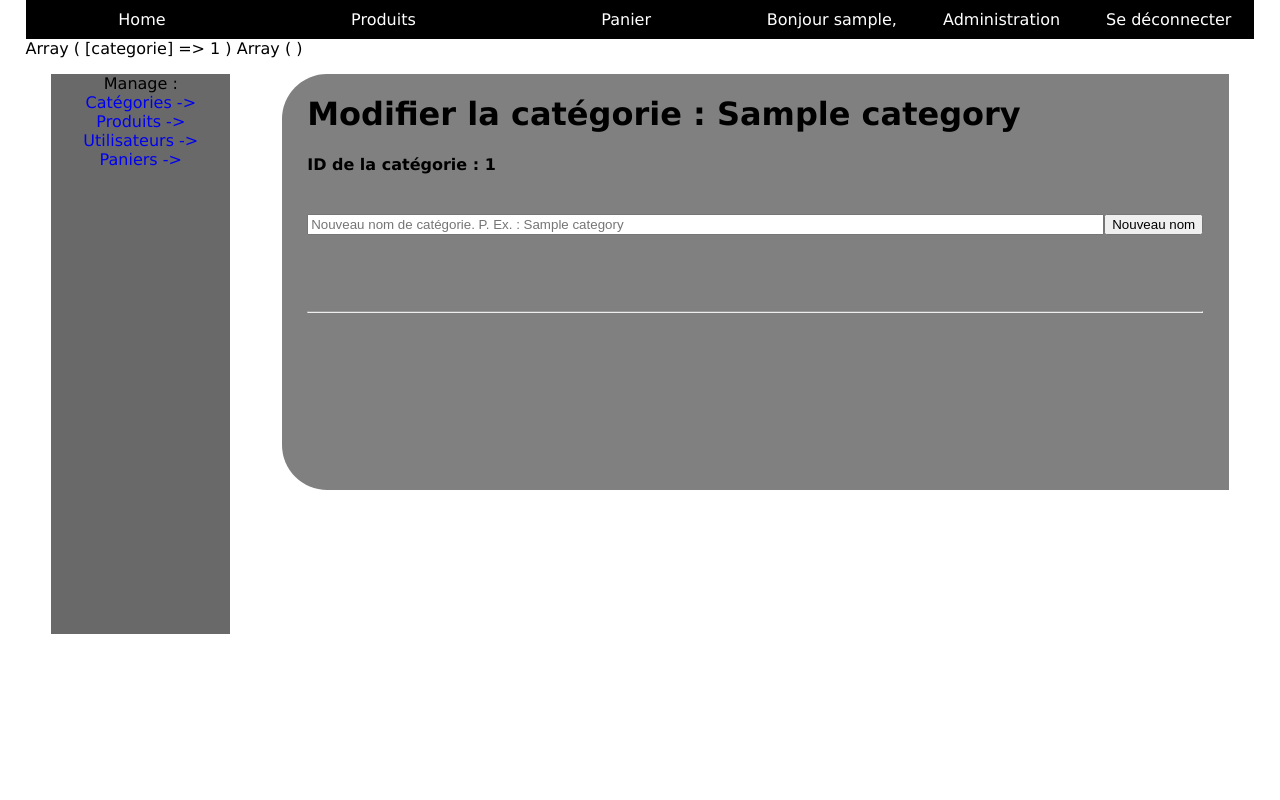
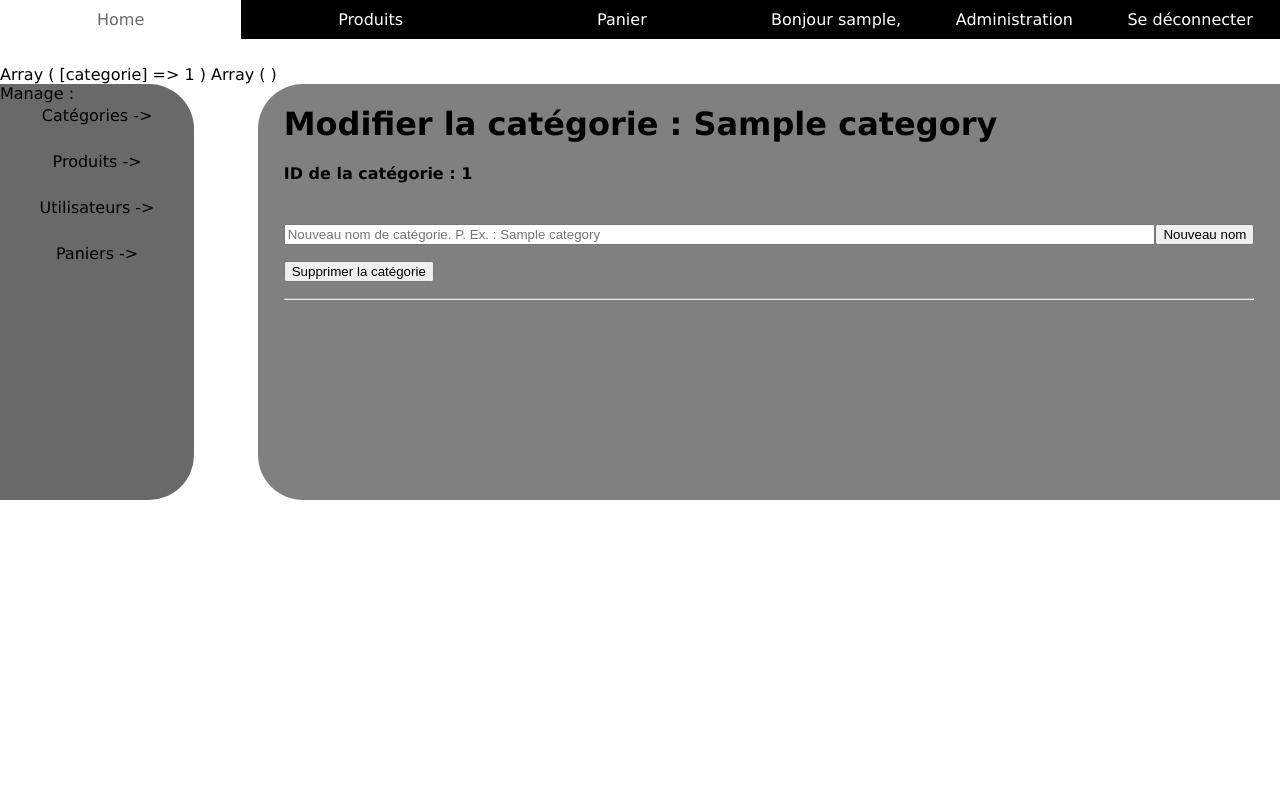
Before and after one commit to anlerandy/ft_minishop, a PHP site: page /includes/admin/?categorie=1 in a window 1280 px wide. Run offline with PHP 8.4, Linux system fonts and the light colour scheme; the visitor is signed in with stand-in values (Sample User, id 1); tables that the repository leaves empty or names only in its code hold one stand-in row (values such as "Sample post").

Commit message:
Mise à jour des commades product. Prépartion des boutons d'utilisation admin.

```diff
--- a/css/default.css
+++ b/css/default.css
@@ -7,8 +7,6 @@ body
 {
 	margin:0;
 	padding:0;
-	margin-left:2vw;
-	margin-right:2vw;
 }
 
 a
@@ -41,7 +39,6 @@ a:hover
 	color:dimgray;
 	background:white;
 }
-
 
 nav form{
 	margin: 5px;
@@ -79,6 +76,7 @@ nav
 {
 	display:flex;
 	background:black;
+	margin-bottom:2%;
 	flex-wrap:wrap;
 }
 
@@ -92,18 +90,17 @@ nav
 
 #sidebar
 {
-	margin : 2vh 2vw;
-	height:70vh;
+	height:auto;
 	width:20vw;
-	text-align:center;
 	background : dimgrey;
-}
+	border-radius:0 45px 45px 0;
+}	#sidebar a {padding:2%;flex-direction: column;display:flex;flex:auto;color:black;}
 
 #frame
 {
-	margin : 2vh 2vw;
 	height:52vh;
 	width:100vw;
+	margin-left:5vw;
 	background: grey;
 	padding-left : 2vw;
 	padding-right : 2vw;
@@ -113,9 +110,16 @@ nav
 
 #container
 {
-	height:50%;
 	background: grey;
-} #container img {max-width: 300px;max-height: 300px;}
+} #container img {max-width: 200px;max-height: 200px;}
+
+#prod_container
+{
+	display: flex;
+	flex-direction: row;
+	justify-content: center;
+	align-items: center;
+}
 
 #wrap
 {
--- a/includes/admin/index.php
+++ b/includes/admin/index.php
@@ -48,14 +48,34 @@ header('Location: /includes/_install.php');
 				<?php
 
 				// Vérification des arrays pour set une page grâce aux fonctions.
-				if (isset($_GET['p']) || isset($_GET['categorie']))
+				if (isset($_GET['p']) || isset($_GET['categorie']) || isset($_GET['produit']))
 				{
 								if (isset($_GET['p']) && $_GET['p'] === 'cat')
 									show_cat_all();
 								if (isset($_GET['p']) && $_GET['p'] === 'prod')
+								{
+							  	echo "<div  id=\"container\"><h2>Liste des articles :</h2>";
+									echo "<form method=\"GET\" action=\"/includes/database/new_prod.php\"><button id=\"none\" > Créer un noueau produit</button></form>";
 									show_prod(NULL, NULL, NULL);
+								}
 								if (isset($_GET['categorie']))
 									show_onecat($_GET['categorie']);
+								if (isset($_GET['produit']))
+								{
+							  	echo "<div  id=\"container\"><h2>Modifier l'article :</h2>";
+									$tab = show_prod('id', $_GET['produit'], NULL);
+									echo "<h4>ID de l'article : ".$_GET['produit']."</h4><br/>
+								  <form method=\"POST\" action=\"index.php?produit=".$_GET['produit']."\">
+								  <input placeholder=\"Nouveau nom de l'article P. Ex. : ".$tab[$_GET['produit']]['name']."\" name=\"newname\" />
+								  <input placeholder=\"Nouveau prix\" name=\"price\" />
+								  <input placeholder=\"Nouvel url image P. Ex. : ".$tab[$_GET['produit']]['img']."\" name=\"image\" />
+								  <button name=\"submit\" value=\"submited\">Nouveau nom</button>
+								  </form>
+								<form method=\"POST\" action=\"delete.php?categorie=".$_GET['produit']."\">
+								<button name=\"submit\" value=\"submited\">Supprimer le produit</button>
+								</form>
+								    </div><hr/>";
+								}
 				}
 				else
 				 	echo "Bienvenue sur la page d'admin : ".$_SESSION['logged_in_user'].",<br/>Sélectionner les éléments que vous voulez modifier.";
--- a/includes/admin/show_cat_all.php
+++ b/includes/admin/show_cat_all.php
@@ -42,7 +42,7 @@ echo "
   <link rel=\"stylesheet\" type=\"text/css\" href=\"/css/default.css\" />
 </head>
 <body>
-  <div  id=\"container\"><h2>Liste des Catégorie :</h2>";
+  <div  id=\"container\"><h2>Liste des catégories :</h2>";
     foreach($tab as $id => $item)
         echo "<a href=\"?categorie=".$id."\"><span>ID : ".$id." | </span><span>"." "."Nom de la catégorie : ".$item."</span></a><br/>";
   echo "</div>
--- a/includes/admin/show_onecat.php
+++ b/includes/admin/show_onecat.php
@@ -52,6 +52,9 @@ echo "
   <input placeholder=\"Nouveau nom de catégorie. P. Ex. : ".$name."\" name=\"newname\" />
   <button name=\"submit\" value=\"submited\">Nouveau nom</button>
   </form>
+<form method=\"POST\" action=\"delete.php?categorie=".$id."\">
+<button name=\"submit\" value=\"submited\">Supprimer la catégorie</button>
+</form>
     </div><hr/>
 </body>
 </html>
--- a/includes/admin/show_prod.php
+++ b/includes/admin/show_prod.php
@@ -14,7 +14,7 @@ function show_prod($column, $filter, $order)
   // Récupération des Produits selon les filtres et ordres.
   if (isset($column) && isset($filter))
   {
-    $filter = sprintf("SELECT * FROM items WHEN %s=%s", $column, $filter);
+    $filter = sprintf("SELECT * FROM items WHERE %s=%s", $column, $filter);
   }
   else
   {
@@ -27,12 +27,16 @@ function show_prod($column, $filter, $order)
     if (isset($filter) && isset($column))
     sprintf("%s %s", $filter, $column);
     else
-    $filter = sprintf("SELECT * FROM items %s", $order);
+    $filter = sprintf("SELECT * FROM items '%s'", $order);
   }
   else if (!isset($filter))
-  $filter = "SELECT * FROM items";
+    $filter = "SELECT * FROM items";
 
-  $requete_get_prod = mysqli_prepare($db, $filter);
+  if (!($requete_get_prod = mysqli_prepare($db, $filter)))
+    {
+      echo "<br/>".mysqli_error($db);
+      exit(0);
+    }
   if (mysqli_stmt_execute($requete_get_prod))
   {
     mysqli_stmt_bind_result($requete_get_prod, $id, $name, $categories, $img, $price);
@@ -46,14 +50,14 @@ function show_prod($column, $filter, $order)
         "img" => $img,
         "price" => $price];
     }
-    if(!isset($tab))
+    if (!isset($tab))
     $npass = 1;
   }
   else
   $err = 1;
   if (isset($npass))
   {
-    echo "Une erreur est survenue lors du chargement des produits...";
+    echo "Une erreur est survenue lors du chargement des produits...<br/>".mysqli_error($db);
     return(0);
   }
   echo "
@@ -63,10 +67,11 @@ function show_prod($column, $filter, $order)
   <link rel=\"stylesheet\" type=\"text/css\" href=\"/css/default.css\" />
   </head>
   <body>
-  <div  id=\"container\"><h2>Liste des articles :</h2>";
+  <div id=\"prod_container\">";
   foreach($tab as $id => $item)
-    echo "<a href=\"?produit=\""
-        .key(array_keys($tab)).
+  {
+    echo "<a href=\"?produit="
+        .sprintf($id).
         "\"><img src=\""
         .$item['img'].
         "\"/><br/><b>"
@@ -74,11 +79,12 @@ function show_prod($column, $filter, $order)
         "</b><br/>"
         .$item['price'].
         "€</a><br/>";
+      }
   echo "
   </div>
   </body>
   </html>
   ";
-
+  return ($tab);
 };
 ?>
```
